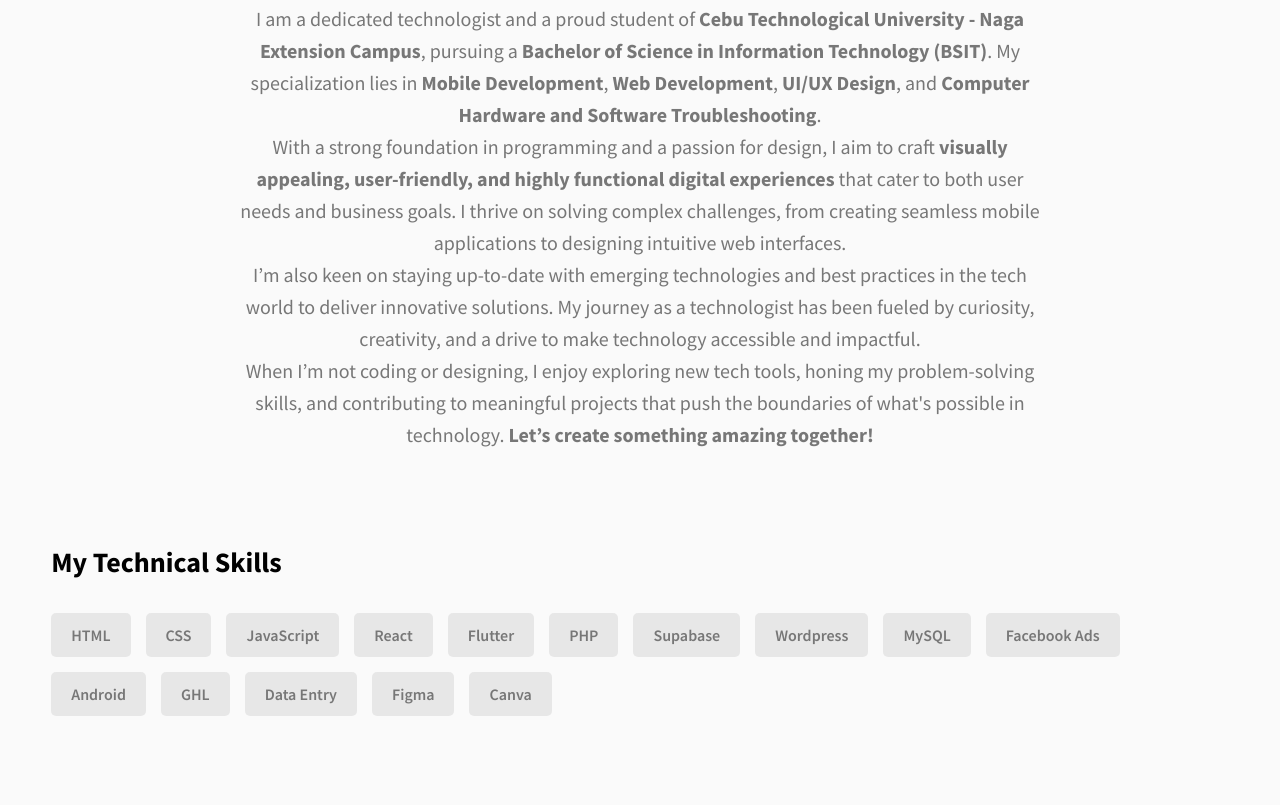
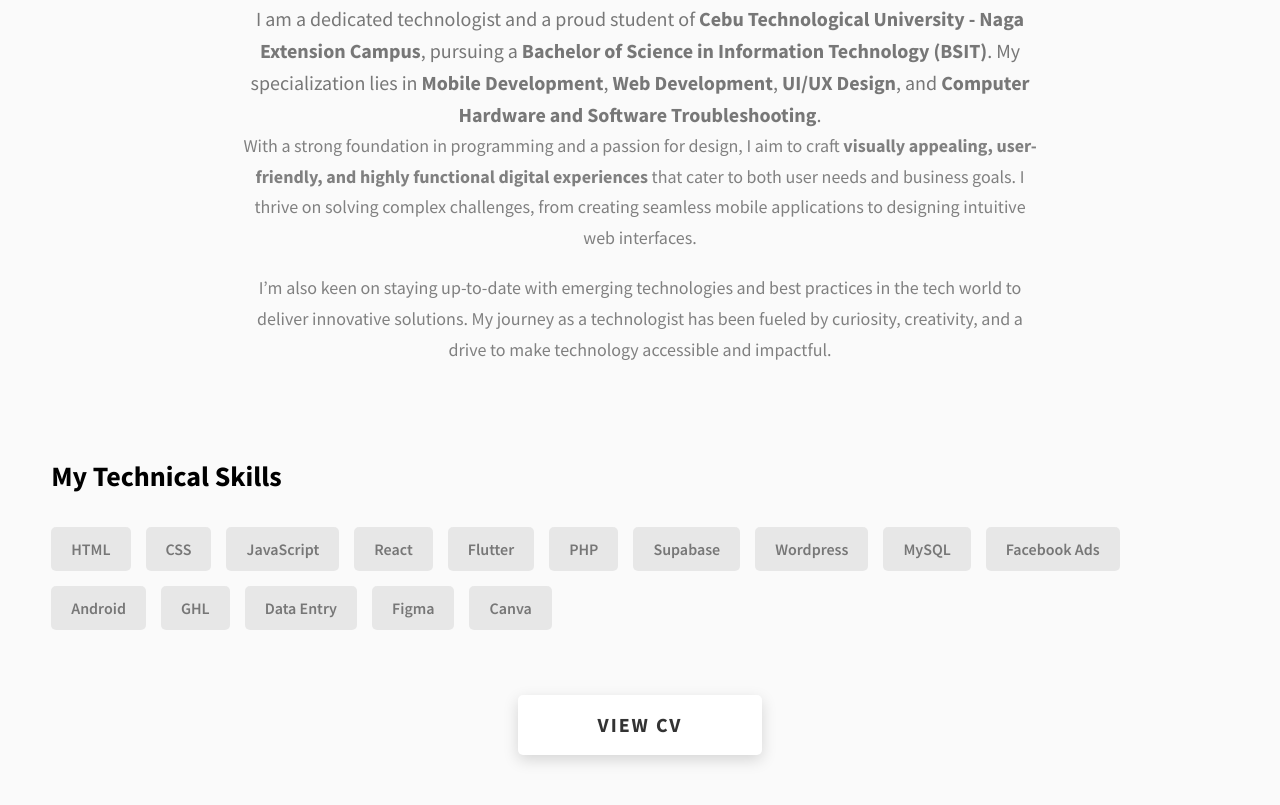
Before and after one commit to clycly073001/Cly-Portfolio, a website: page index.html in a window 1280 px wide. Shown: the part 1012-1817 px from the top of the page. Drawn offline with Linux system fonts and the light colour scheme.

Commit message:
Update index.html

```diff
--- a/index.html
+++ b/index.html
@@ -161,21 +161,16 @@
               <strong>UI/UX Design</strong>, and <strong>Computer Hardware and Software Troubleshooting</strong>.
             </p>
 
-            <p>
+            <p class="project-details__desc-para">
               With a strong foundation in programming and a passion for design, I aim to craft
               <strong>visually appealing, user-friendly, and highly functional digital experiences</strong>
               that cater to both user needs and business goals. I thrive on solving complex challenges,
               from creating seamless mobile applications to designing intuitive web interfaces.
             </p>
-            <p>
+            <p class="project-details__desc-para">
               I’m also keen on staying up-to-date with emerging technologies and best practices
               in the tech world to deliver innovative solutions. My journey as a technologist has
               been fueled by curiosity, creativity, and a drive to make technology accessible and impactful.
-            </p>
-            <p>
-              When I’m not coding or designing, I enjoy exploring new tech tools, honing my
-              problem-solving skills, and contributing to meaningful projects that push the boundaries
-              of what's possible in technology. <strong>Let’s create something amazing together!</strong>
             </p>
           </span>
         </h2>
@@ -199,6 +194,9 @@
               <div class="skills__skill">Figma</div>
               <div class="skills__skill">Canva</div>
             </div>
+          </div>
+        <div class="home-hero__cta">
+            <a href="https://azure-rica-6.tiiny.site/" class="btn btn--bg">View CV</a>
           </div>
         </div>
       </div>
```
